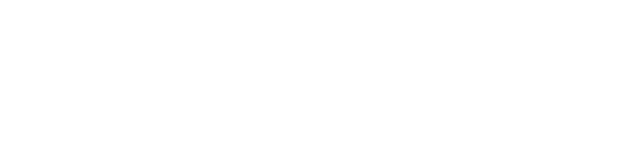
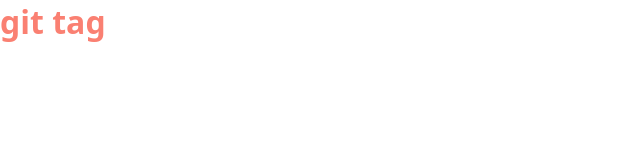
Before and after one commit to LBaquedanoCordova/Practicing-git, a plain HTML site: page index.html in a window 1280 px wide. Shown: the whole page, without its empty margins (0-640 px from the left). Drawn offline with Linux system fonts and the light colour scheme.

Commit message:
agregar propiedades color y font-family a h1

```diff
--- a/index.html
+++ b/index.html
@@ -7,6 +7,6 @@
     <link rel="stylesheet" href="style.css">
 </head>
 <body>
-
+    <h1>git tag</h1>
 </body>
 </html>
--- a/style.css
+++ b/style.css
@@ -2,3 +2,7 @@
     margin: 0;
     padding: 0;
 }
+h1{
+    color: salmon;
+    font-family: system-ui, -apple-system, BlinkMacSystemFont, 'Segoe UI', Roboto, Oxygen, Ubuntu, Cantarell, 'Open Sans', 'Helvetica Neue', sans-serif;
+}
```
